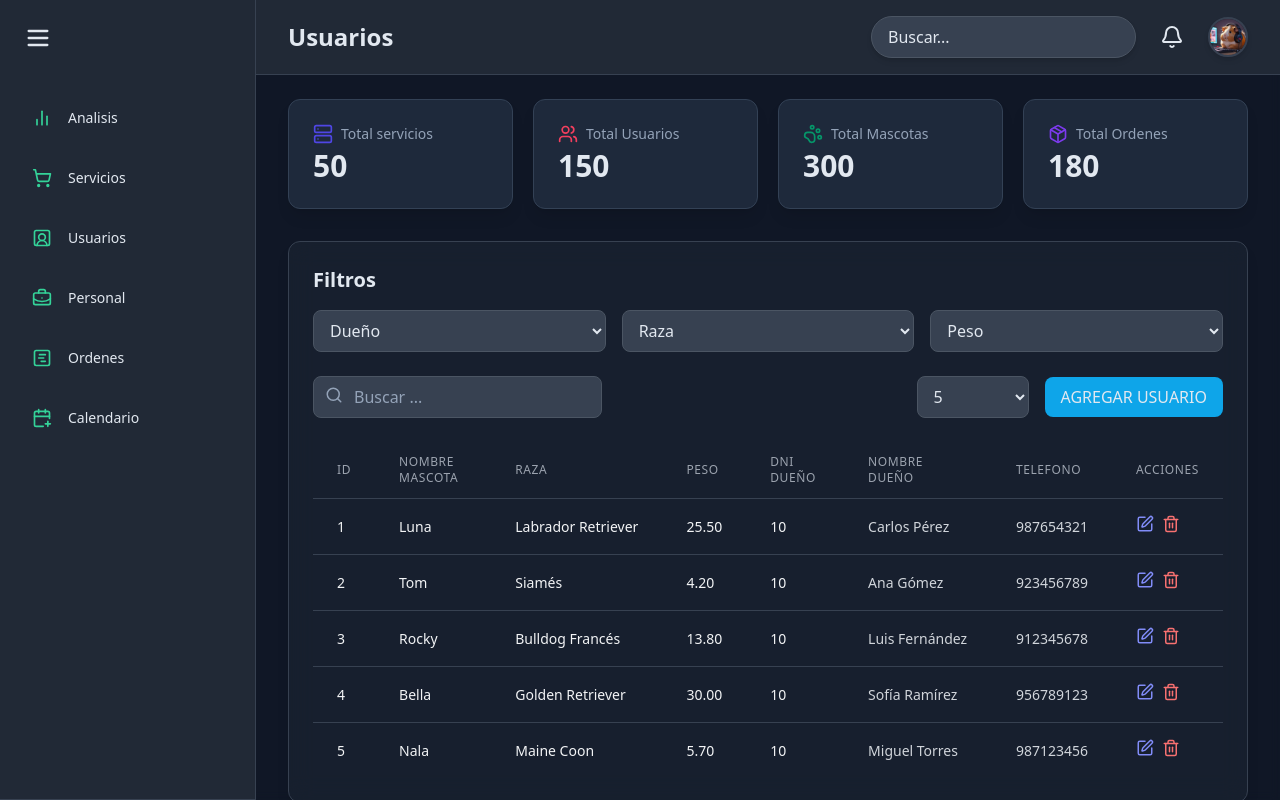
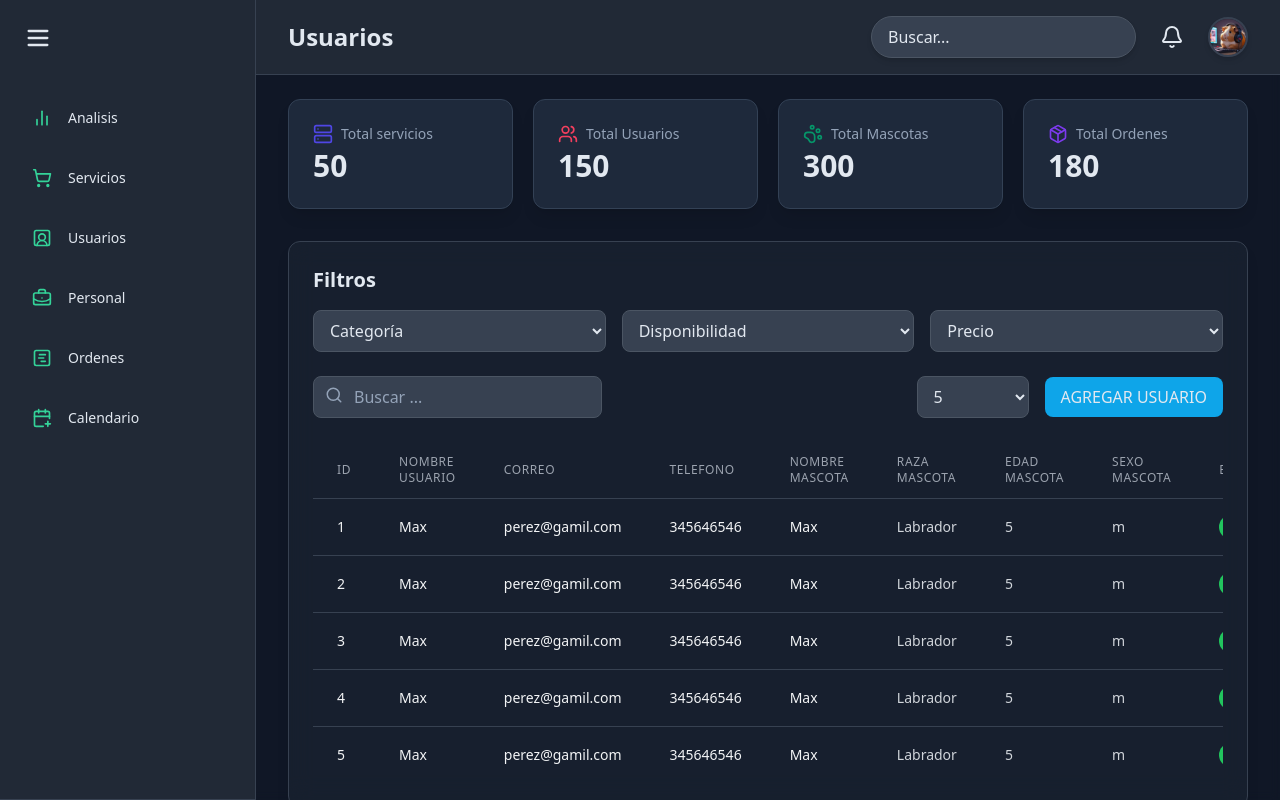
Before and after one commit to Jeremygim2002/01-dashboard-veterinario, a React (Vite) app: page /Usuarios in a window 1280 px wide. Built offline with nearby package versions, Linux system fonts and the light colour scheme.

Commit message:
corregir la tabla de tablaUsuarios

```diff
--- a/src/components/personal/TablaPersonal.jsx
+++ b/src/components/personal/TablaPersonal.jsx
@@ -5,7 +5,7 @@ import FiltroTabla from "../common/TablaFiltros";
 import { useTablaDatos } from "../../hooks/useTablaDatos";
 import {useState} from 'react'
 import ModalPersonal from "./ModalPersonal"
-import { inputStyles } from "../../../public/style";
+
 
 // Datos de ejemplo
 const DATA_PERSONAL = [
@@ -13,6 +13,8 @@ const DATA_PERSONAL = [
     id: 1,
     nombre: "Carlos Pérez",
     correo: "carlos.perez@example.com",
+    telefono: "123456789",
+    dni: "12345678",
     rol: "Veterinario",
     estado: true,
   },
@@ -20,6 +22,8 @@ const DATA_PERSONAL = [
     id: 2,
     nombre: "Ana Gómez",
     correo: "ana.gomez@example.com",
+    telefono: "987654321",
+    dni: "12345678",
     rol: "Recepcionista",
     estado: true,
   },
@@ -27,6 +31,8 @@ const DATA_PERSONAL = [
     id: 3,
     nombre: "Luis Fernández",
     correo: "luis.fernandez@example.com",
+    telefono: "456789123",
+    dni: "12345678",
     rol: "Administrador",
     estado: false,
   },
@@ -34,6 +40,8 @@ const DATA_PERSONAL = [
     id: 4,
     nombre: "Sofía Ramírez",
     correo: "sofia.ramirez@example.com",
+    telefono: "456789123",
+    dni: "12345678",
     rol: "Asistente Veterinario",
     estado: true,
   },
@@ -41,6 +49,8 @@ const DATA_PERSONAL = [
     id: 5,
     nombre: "Miguel Torres",
     correo: "miguel.torres@example.com",
+    telefono: "456789123",
+    dni: "12345678",
     rol: "Especialista en Peluquería",
     estado: true,
   },
@@ -118,6 +128,12 @@ const TablaPersonal = () => {
                 Correo
               </th>
               <th className="px-6 py-3 text-left text-xs font-medium text-texto-secundario uppercase tracking-wider">
+                Teléfono
+              </th>
+              <th className="px-6 py-3 text-left text-xs font-medium text-texto-secundario uppercase tracking-wider">
+                Dni
+              </th>
+              <th className="px-6 py-3 text-left text-xs font-medium text-texto-secundario uppercase tracking-wider">
                 Rol
               </th>
               <th className="px-6 py-3 text-left text-xs font-medium text-texto-secundario uppercase tracking-wider">
@@ -144,6 +160,12 @@ const TablaPersonal = () => {
                 </td>
                 <td className="px-6 py-4 whitespace-nowrap text-sm  text-texto">
                   {personal.correo}
+                </td>
+                <td className="px-6 py-4 whitespace-nowrap text-sm  text-texto">
+                  {personal.telefono}
+                </td>
+                <td className="px-6 py-4 whitespace-nowrap text-sm  text-texto">
+                  {personal.dni}
                 </td>
                 <td className="px-6 py-4 whitespace-nowrap text-sm  text-texto">
                   {personal.rol}
--- a/src/components/usuarios/TablaUsuarios.jsx
+++ b/src/components/usuarios/TablaUsuarios.jsx
@@ -4,70 +4,80 @@ import { Edit, Trash2 } from "lucide-react";
 import { useState } from "react";
 import FiltroTabla from "../common/TablaFiltros";
 import { useTablaDatos } from "../../hooks/useTablaDatos";
-import ModalUsuarios from "./ModalUsuarios"
+import ModalUsuarios from "./ModalUsuarios";
 
 // Datos de ejemplo
 const DATA_USUARIOS = [
   {
     id: 1,
-    nombre_mascota: "Luna",
-    raza_mascota: "Labrador Retriever",
-    peso_mascota: 25.5,
-    id_dueno: 10,
-    nombre_dueno: "Carlos Pérez",
-    telefono: "987654321",
+    nombre_usuario: "Juan Pérez",
+    correo: "perez@gamil.com",
+    telefono: 345646546,
+    nombre_mascota: "Max",
+    raza_mascota: "Labrador",
+    edad_mascota: 5,
+    sexo: "m",
+    estado : true,
   },
   {
     id: 2,
-    nombre_mascota: "Tom",
-    raza_mascota: "Siamés",
-    peso_mascota: 4.2,
-    id_dueno: 10,
-    nombre_dueno: "Ana Gómez",
-    telefono: "923456789",
+    nombre_usuario: "Juan Pérez",
+    correo: "perez@gamil.com",
+    telefono: 345646546,
+    nombre_mascota: "Max",
+    raza_mascota: "Labrador",
+    edad_mascota: 5,
+    sexo: "m",
+    estado : true,
   },
   {
     id: 3,
-    nombre_mascota: "Rocky",
-    raza_mascota: "Bulldog Francés",
-    peso_mascota: 13.8,
-    id_dueno: 10,
-    nombre_dueno: "Luis Fernández",
-    telefono: "912345678",
+    nombre_usuario: "Juan Pérez",
+    correo: "perez@gamil.com",
+    telefono: 345646546,
+    nombre_mascota: "Max",
+    raza_mascota: "Labrador",
+    edad_mascota: 5,
+    sexo: "m",
+    estado : true,
   },
   {
     id: 4,
-    nombre_mascota: "Bella",
-    raza_mascota: "Golden Retriever",
-    peso_mascota: 30.0,
-    id_dueno: 10,
-    nombre_dueno: "Sofía Ramírez",
-    telefono: "956789123",
+    nombre_usuario: "Juan Pérez",
+    correo: "perez@gamil.com",
+    telefono: 345646546,
+    nombre_mascota: "Max",
+    raza_mascota: "Labrador",
+    edad_mascota: 5,
+    sexo: "m",
+    estado : true,
   },
   {
     id: 5,
-    nombre_mascota: "Nala",
-    raza_mascota: "Maine Coon",
-    peso_mascota: 5.7,
-    id_dueno: 10,
-    nombre_dueno: "Miguel Torres",
-    telefono: "987123456",
+    nombre_usuario: "Juan Pérez",
+    correo: "perez@gamil.com",
+    telefono: 345646546,
+    nombre_mascota: "Max",
+    raza_mascota: "Labrador",
+    edad_mascota: 5,
+    sexo: "m",
+    estado : true,
   },
 ];
 
 const TablaUsuarios = () => {
-  const [busqueda, setBusqueda] = useState("");
-  const usuarios = DATA_USUARIOS;
+  const [modalOpen, setModalOpen] = useState(false);
 
-  const handleSearch = (e) => {
-    setBusqueda(e.target.value.toLowerCase());
+  const handleAgregar = (nuevoServicio) => {
+    // Aquí actualizas tu estado o envías a la base de datos
+    console.log("Nuevo personal:", nuevoServicio);
   };
-
-  const serviciosFiltrados = usuarios.filter(
-    (usuario) =>
-      usuario.nombre_mascota.toLowerCase().includes(busqueda.toLowerCase()) ||
-      usuario.nombre_dueno.toLowerCase().includes(busqueda.toLowerCase())
-  );
+  const {
+    busqueda,
+    handleSearch,
+    toggleEstado,
+    datosFiltrados: serviciosFiltrados,
+  } = useTablaDatos(DATA_USUARIOS, ["nombre_mascota", "raza_mascota"]);
 
   return (
     <motion.div
@@ -80,30 +90,34 @@ const TablaUsuarios = () => {
         busqueda={busqueda}
         handleSearch={handleSearch}
         filtro_1={{
-          label: "Dueño",
+          label: "Categoría",
           options: [
-            { value: "usuario1", label: "Carlos Pérez" },
-            { value: "usuario2", label: "Ana Gómez" },
-            { value: "usuario3", label: "Luis Fernández" },
+            { value: "medicina", label: "Medicina Preventiva" },
+            { value: "diagnostico", label: "Diagnóstico y Tratamiento" },
+            { value: "peluqueria", label: "Peluquería y Estética" },
           ],
         }}
         filtro_2={{
-          label: "Raza",
+          label: "Disponibilidad",
           options: [
-            { value: "labrador", label: "Labrador Retriever" },
-            { value: "siames", label: "Siamés" },
-            { value: "golden", label: "Golden Retriever" },
+            { value: "disponible", label: "Disponible" },
+            { value: "no_disponible", label: "No disponible" },
           ],
         }}
         filtro_3={{
-          label: "Peso",
+          label: "Precio",
           options: [
-            { value: "ligero", label: "Menor a 10kg" },
-            { value: "medio", label: "10kg - 20kg" },
-            { value: "pesado", label: "Más de 20kg" },
+            { value: "mayor", label: "Mayor a 100" },
+            { value: "menor", label: "Menor a 100" },
           ],
         }}
         botonTexto="Agregar usuario"
+        onClickBoton={() => setModalOpen(true)}
+      />
+      <ModalUsuarios
+        isOpen={modalOpen}
+        onClose={() => setModalOpen(false)}
+        onSubmit={handleAgregar}
       />
 
       <div className="overflow-x-auto">
@@ -114,22 +128,28 @@ const TablaUsuarios = () => {
                 ID
               </th>
               <th className="px-6 py-3 text-left text-xs font-medium text-gray-400 uppercase tracking-wider">
+                Nombre Usuario
+              </th>
+              <th className="px-6 py-3 text-left text-xs font-medium text-gray-400 uppercase tracking-wider">
+                Correo
+              </th>
+              <th className="px-6 py-3 text-left text-xs font-medium text-gray-400 uppercase tracking-wider">
+                Telefono
+              </th>
+              <th className="px-6 py-3 text-left text-xs font-medium text-gray-400 uppercase tracking-wider">
                 Nombre Mascota
               </th>
               <th className="px-6 py-3 text-left text-xs font-medium text-gray-400 uppercase tracking-wider">
-                Raza
+                Raza Mascota
               </th>
               <th className="px-6 py-3 text-left text-xs font-medium text-gray-400 uppercase tracking-wider">
-                Peso
+                Edad Mascota
               </th>
               <th className="px-6 py-3 text-left text-xs font-medium text-gray-400 uppercase tracking-wider">
-                DNI dueño
+                Sexo Mascota
               </th>
               <th className="px-6 py-3 text-left text-xs font-medium text-gray-400 uppercase tracking-wider">
-                Nombre dueño
-              </th>
-              <th className="px-6 py-3 text-left text-xs font-medium text-gray-400 uppercase tracking-wider">
-                Telefono
+                Estado
               </th>
               <th className="px-6 py-3 text-left text-xs font-medium text-gray-400 uppercase tracking-wider">
                 Acciones
@@ -151,19 +171,40 @@ const TablaUsuarios = () => {
                   {usuario.nombre_mascota}
                 </td>
                 <td className="px-6 py-4 whitespace-nowrap text-sm text-gray-100 font-medium">
+                  {usuario.correo}
+                </td>
+                <td className="px-6 py-4 whitespace-nowrap text-sm text-gray-100 font-medium">
+                  {usuario.telefono}
+                </td>
+                <td className="px-6 py-4 whitespace-nowrap text-sm text-gray-100 font-medium">
+                  {usuario.nombre_mascota}
+                </td>
+                <td className="px-6 py-4 whitespace-nowrap text-sm text-gray-300 font-medium">
                   {usuario.raza_mascota}
                 </td>
-                <td className="px-6 py-4 whitespace-nowrap text-sm text-gray-100 font-medium">
-                  {usuario.peso_mascota.toFixed(2)}
-                </td>
-                <td className="px-6 py-4 whitespace-nowrap text-sm text-gray-100 font-medium">
-                  {usuario.id_dueno}
+                <td className="px-6 py-4 whitespace-nowrap text-sm text-gray-300 font-medium">
+                  {usuario.edad_mascota}
                 </td>
                 <td className="px-6 py-4 whitespace-nowrap text-sm text-gray-300 font-medium">
-                  {usuario.nombre_dueno}
+                  {usuario.sexo}
                 </td>
-                <td className="px-6 py-4 whitespace-nowrap text-sm text-gray-300 font-medium">
-                  {usuario.telefono}
+                <td className="px-6 py-4 whitespace-nowrap text-sm text-texto ">
+                  <button
+                    onClick={() => toggleEstado(usuario.id)}
+                    className={`w-12 h-6 rounded-full flex items-center px-1 transition-colors duration-300 ${
+                      usuario.estado ? "bg-green-500" : "bg-red-500"
+                    }`}
+                  >
+                    <motion.div
+                      animate={{ x: usuario.estado ? 24 : 0 }}
+                      className="w-4 h-4 bg-white rounded-full shadow-md"
+                      transition={{
+                        type: "spring",
+                        stiffness: 300,
+                        damping: 20,
+                      }}
+                    />
+                  </button>
                 </td>
 
                 <td className="px-6 py-4 whitespace-nowrap text-sm text-gray-300">
```
Also changed, not shown: src/components/servicios/TablaServicios.jsx (+25 -14 lines).
